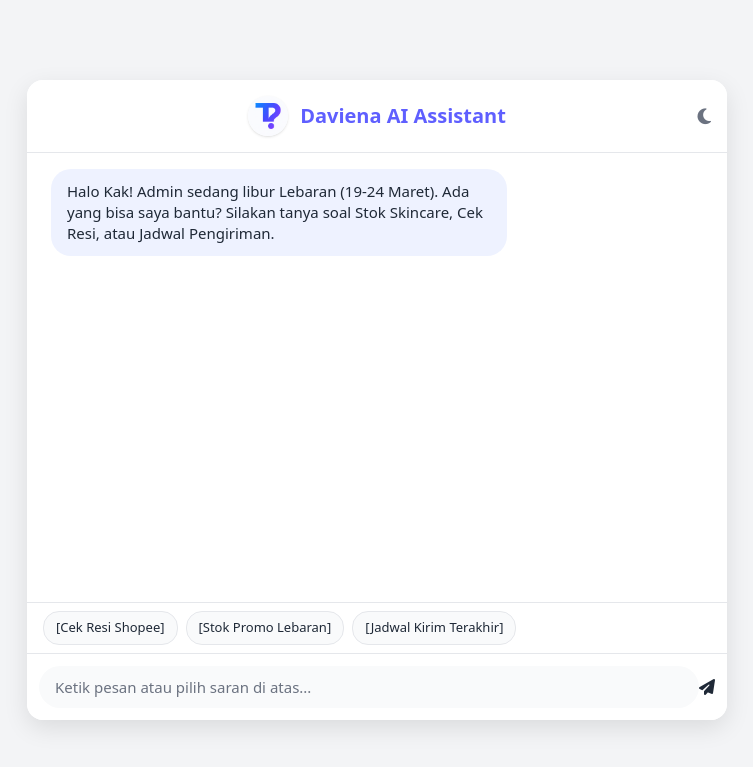
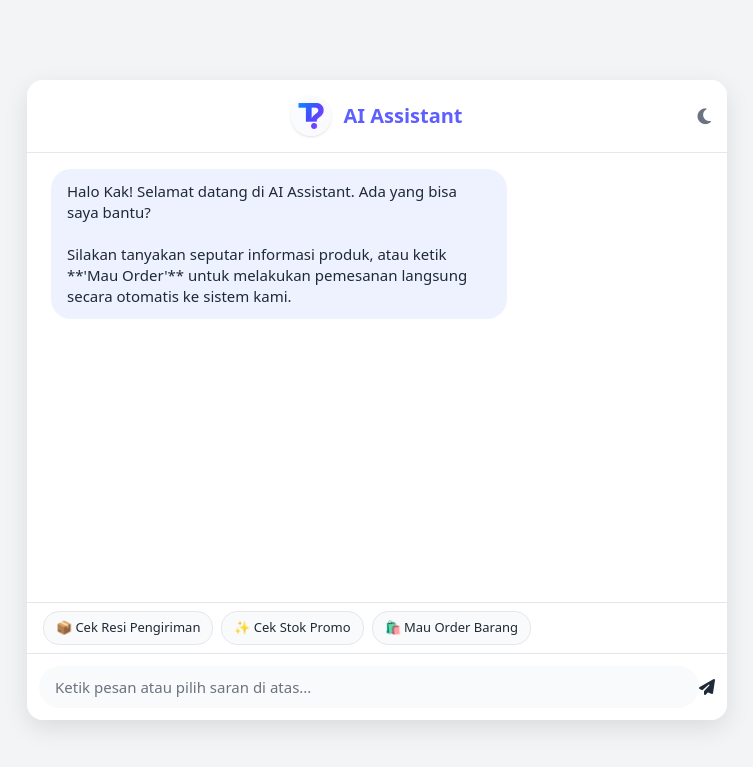
Before and after one commit to Gayoyo/Tanyain-Customer-Service, a Flask app: page / in a window 1280 px wide. Shown: the top 767 px of the page, without its empty margins (263-1016 px from the left). Run offline with Flask 3, Linux system fonts and the light colour scheme; some libraries are stand-ins or nearby versions.

Commit message:
feat: integrasi webhook order make com dan standarisasi app.py

```diff
--- a/gabot_multi.py
+++ b/app.py
@@ -1,3 +1,4 @@
+import os
 from flask import Flask, render_template, request, jsonify, redirect, url_for, flash, session, Response, send_file
 from flask_sqlalchemy import SQLAlchemy
 from flask_cors import CORS
@@ -18,7 +19,7 @@ from io import BytesIO # <--- Ditambahkan agar fungsi generate_qr berfungsi
 # KONFIGURASI WEBHOOK UNTUK INTEGRASI FASE II (SSOT)
 # PASTIKAN INI DIGANTI DENGAN URL ASLI MAKE.COM ANDA!
 # ====================================================================
-WEBHOOK_MAKE_COM_URL = "https://hook.eu1.make.com/[PASTE_URL_WEBHOOK_MAKE_COM_DI_SINI]"
+WEBHOOK_MAKE_COM_URL = os.environ.get("MAKE_WEBHOOK_URL", "https://hook.eu1.make.com/[PASTE_URL_WEBHOOK_MAKE_COM_DI_SINI]")
 
 class RoleEnum(enum.Enum):
     client = "client"
--- a/templates/history.html
+++ b/templates/history.html
@@ -22,7 +22,7 @@
 
     <div class="flex items-center gap-3 mb-6">
       <img src="{{ url_for('static', filename='img/T-putih.png') }}" alt="Tanyain Logo" class="h-10 w-10 rounded-full shadow">
-      <span class="text-xl font-bold tracking-wide">Tanyain</span>
+      <span class="text-xl font-bold tracking-wide">AI Assistant</span>
     </div>
 
     <nav class="space-y-3">
--- a/templates/user_chat.html
+++ b/templates/user_chat.html
@@ -3,7 +3,7 @@
 <head>
   <meta charset="UTF-8" />
   <meta name="viewport" content="width=device-width, initial-scale=1.0" />
-  <title>Chatbot - Tanyain</title>
+  <title>AI Assistant</title>
   <script src="https://cdn.tailwindcss.com"></script>
   <!-- Pakai versi CSS FontAwesome, bukan JS (hindari CORS) -->
   <link rel="stylesheet" href="https://cdnjs.cloudflare.com/ajax/libs/font-awesome/6.5.0/css/all.min.css">
@@ -195,7 +195,7 @@
   <div class="chat-container">
     <div class="chat-header flex items-center justify-center gap-3">
       <img src="{{ url_for('static', filename='img/Tanyain.png') }}" class="h-10 w-10 rounded-full shadow" alt="Logo">
-      <span>Daviena AI Assistant</span>
+      <span>AI Assistant</span>
       <button class="theme-toggle" onclick="toggleTheme()" title="Toggle Dark Mode">
         <i class="fas fa-moon" id="theme-icon"></i>
       </button>
@@ -217,9 +217,9 @@
     <!-- Quick Suggestions -->
     <div id="suggestions" class="suggestions px-4 py-2 border-t border-gray-200">
       <div class="flex gap-2 flex-wrap">
-        <button class="suggestion-btn" onclick="sendSuggestion('Apa itu chatbot?')">[Cek Resi Shopee]</button>
-        <button class="suggestion-btn" onclick="sendSuggestion('Bagaimana cara kerja sistem ini?')">[Stok Promo Lebaran]</button>
-        <button class="suggestion-btn" onclick="sendSuggestion('Bantuan')">[Jadwal Kirim Terakhir]</button>
+        <button class="suggestion-btn" onclick="sendSuggestion('Cek Resi Pengiriman')">📦 Cek Resi Pengiriman</button>
+        <button class="suggestion-btn" onclick="sendSuggestion('Cek Stok Promo')">✨ Cek Stok Promo</button>
+        <button class="suggestion-btn" onclick="sendSuggestion('Mau Order Barang')">🛍️ Mau Order Barang</button>
       </div>
     </div>
 
@@ -435,8 +435,8 @@
         if (e.key === 'Enter') sendMessage();
       });
 
-      // Pesan sapaan pertama
-      addMessage("Halo Kak! Admin sedang libur Lebaran (19-24 Maret). Ada yang bisa saya bantu? Silakan tanya soal Stok Skincare, Cek Resi, atau Jadwal Pengiriman.", false);
+    // Pesan sapaan pertama
+    addMessage("Halo Kak! Selamat datang di AI Assistant. Ada yang bisa saya bantu?\n\nSilakan tanyakan seputar informasi produk, atau ketik **'Mau Order'** untuk melakukan pemesanan langsung secara otomatis ke sistem kami.", false);
   </script>
 </body>
 </html>
```
Also changed, not shown: templates/analytics.html (+4 -4 lines), templates/index.html (+4 -4 lines).
